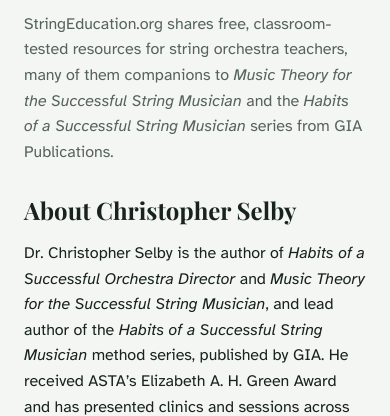
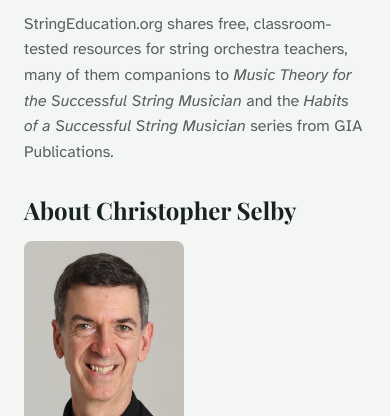
Before and after one commit to chrisrselby/stringeducation, a plain HTML site: page index.html in a window 390 px wide. Both pictures are taken after a click on the link "About". Shown: the part 428-844 px from the top of the page. Drawn offline with nearby package versions, Linux system fonts and the light colour scheme.

Commit message:
Add author headshot to About page and Person structured data (#28)
Claude-Session: https://claude.ai/code/session_01LuDoopjZpYBXNdmNXvLcmv

Co-authored-by: Claude <noreply@anthropic.com>

```diff
--- a/index.html
+++ b/index.html
@@ -8,9 +8,11 @@
 <meta name="author" content="Christopher Selby">
 <!-- Review copy: keep search engines out until launch. Remove this line at launch. -->
 <meta name="robots" content="noindex, nofollow">
+<script type="application/ld+json">{"@context":"https://schema.org","@type":"Person","name":"Christopher Selby","honorificPrefix":"Dr.","jobTitle":"Orchestra director and author","image":"https://stringeducation.org/files/about/christopher-selby.jpg","url":"https://stringeducation.org/#about","description":"Author of Habits of a Successful Orchestra Director and Music Theory for the Successful String Musician, and lead author of the Habits of a Successful String Musician method series (GIA). Director of the high school orchestras at the Charleston County School of the Arts."}</script>
 <link rel="icon" type="image/svg+xml" href="favicon.svg">
 <link rel="stylesheet" href="https://fonts.googleapis.com/css2?family=DM+Serif+Display&family=Playfair+Display:wght@600;700&family=Bricolage+Grotesque:opsz,wght@12..96,500;12..96,700&family=Atkinson+Hyperlegible:ital,wght@0,400;0,700;1,400&display=swap">
 <style>
+.bio{display:flex;gap:20px;align-items:flex-start}.bio img{width:180px;height:auto;flex:none;border-radius:8px}.bio p{margin-top:0}@media (max-width:560px){.bio{flex-direction:column}.bio img{width:160px}}
 /* Layout: sticky top bar, centered 1120px column, card grids that collapse to one column on phones */
 :root{
   --bg:#F4F6F3; --surface:#FFFFFF; --ink:#18231F; --muted:#56635D; --line:#DCE2DD;
@@ -483,7 +485,7 @@ function about(){
   app.innerHTML=`<h1>About</h1>
   <div style="display:grid;gap:16px;max-width:44em;margin-top:16px">
   <p class="lead muted">StringEducation.org shares free, classroom-tested resources for string orchestra teachers, many of them companions to <i>Music Theory for the Successful String Musician</i> and the <i>Habits of a Successful String Musician</i> series from GIA Publications.</p>
-  <h2 style="margin-top:16px">About Christopher Selby</h2><p>Dr. Christopher Selby is the author of <i>Habits of a Successful Orchestra Director</i> and <i>Music Theory for the Successful String Musician</i>, and lead author of the <i>Habits of a Successful String Musician</i> method series, published by GIA. He received ASTA’s Elizabeth A. H. Green Award and has presented clinics and sessions across the United States, Canada and Australia. A sought-after conductor of regional and all-state orchestras nationwide, he directs the high school orchestras at the Charleston County School of the Arts in South Carolina. His orchestras have performed at the Midwest Clinic multiple times and have twice been named Grand Champion at ASTA’s National Orchestra Festival. He holds a music education degree from the Hartt School and master’s and doctoral degrees in orchestral conducting from the University of South Carolina.</p>
+  <h2 style="margin-top:16px">About Christopher Selby</h2><div class="bio"><img src="files/about/christopher-selby.jpg" width="600" height="851" alt="Dr. Christopher Selby" loading="lazy"><p>Dr. Christopher Selby is the author of <i>Habits of a Successful Orchestra Director</i> and <i>Music Theory for the Successful String Musician</i>, and lead author of the <i>Habits of a Successful String Musician</i> method series, published by GIA. He received ASTA’s Elizabeth A. H. Green Award and has presented clinics and sessions across the United States, Canada and Australia. A sought-after conductor of regional and all-state orchestras nationwide, he directs the high school orchestras at the Charleston County School of the Arts in South Carolina. His orchestras have performed at the Midwest Clinic multiple times and have twice been named Grand Champion at ASTA’s National Orchestra Festival. He holds a music education degree from the Hartt School and master’s and doctoral degrees in orchestral conducting from the University of South Carolina.</p></div>
   <h2 style="margin-top:16px">Advocacy</h2><p>Research and talking points for keeping music in your school.</p>
   <ul><li><a href="https://www.artsedsearch.org/" target="_blank" rel="noopener">ArtsEdSearch</a>: research on the educational outcomes of arts learning.</li></ul>
   <h2 style="margin-top:16px">Contact</h2><p>Comments, questions and ideas are always welcome: <b style="user-select:all">string.ed.editor@gmail.com</b></p>
```
Also changed, not shown: files/about/christopher-selby.jpg (added).
